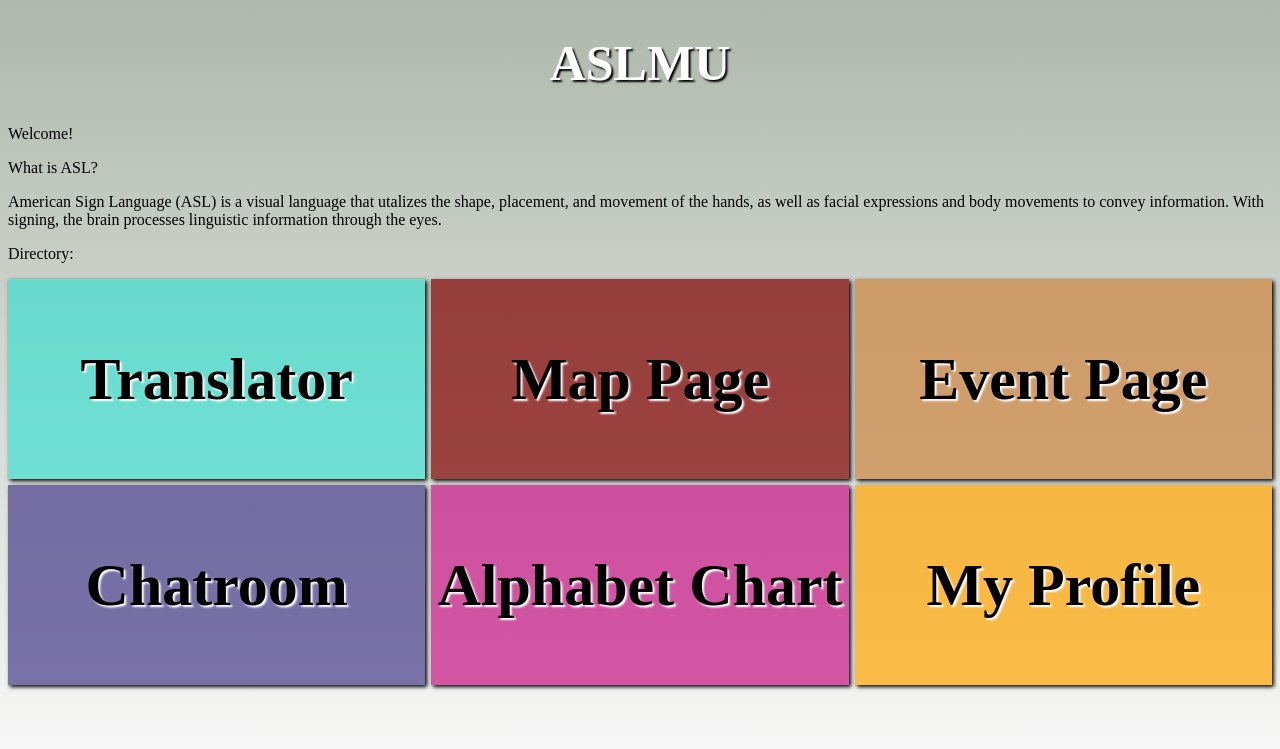
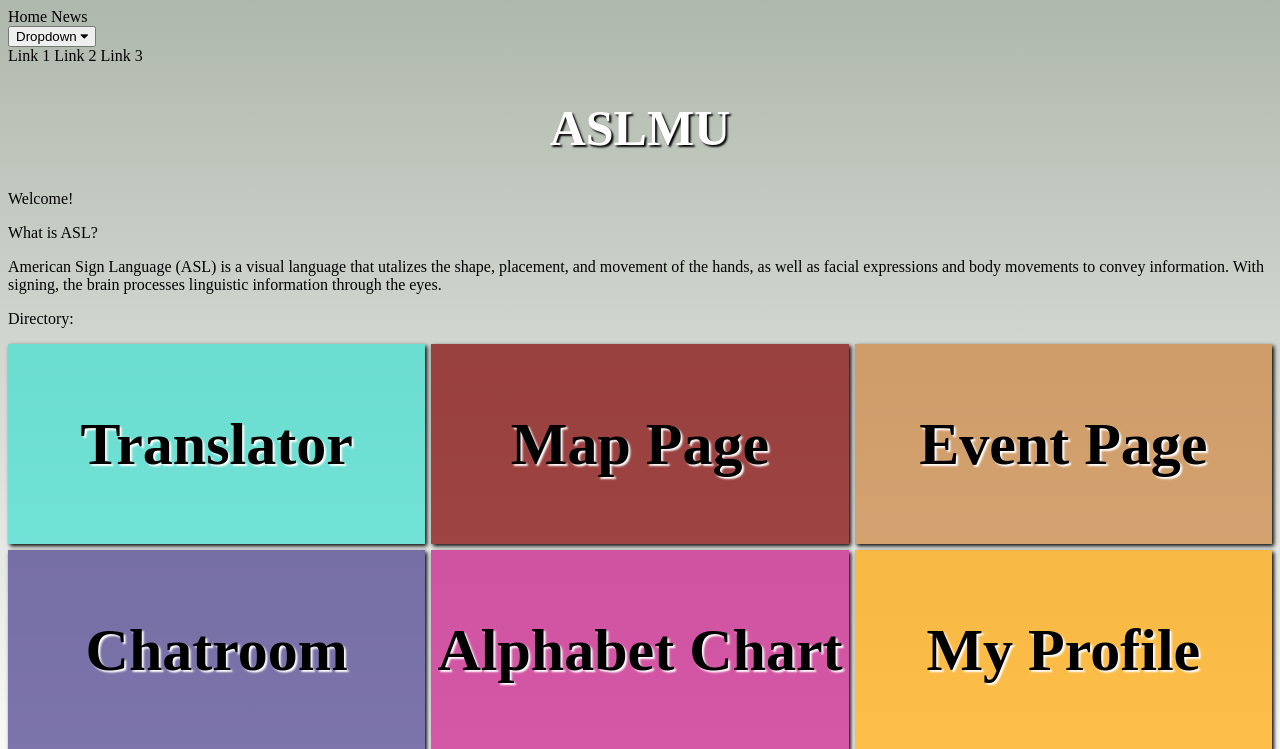
Before and after one commit to kgager/aslmu, a Python web app: template templates/mainpage.html in a window 1280 px wide. Shown: the top 749 px of the page. Run offline with Jinja, Linux system fonts and the light colour scheme; the template is opened without the code that fills it, so the values that code supplies are empty.

Commit message:
added useless navbar, might add functionality later

```diff
--- a/templates/mainpage.html
+++ b/templates/mainpage.html
@@ -6,7 +6,23 @@
   </head>
     <link rel="stylesheet" href="/styles/mainpage.css">
     <style>A {text-decoration: none;} </style>
+    <meta name="viewport" content="width=device-width, initial-scale=1">
+<link rel="stylesheet" href="https://cdnjs.cloudflare.com/ajax/libs/font-awesome/4.7.0/css/font-awesome.min.css">
   <body>
+    <div class="navbar">
+  <a href="#home">Home</a>
+  <a href="#news">News</a>
+  <div class="dropdown">
+  <button class="dropbtn">Dropdown
+  <i class="fa fa-caret-down"></i>
+  </button>
+  <div class="dropdown-content">
+  <a href="#">Link 1</a>
+  <a href="#">Link 2</a>
+  <a href="#">Link 3</a>
+  </div>
+  </div>
+  </div>
     <h1>ASLMU</h1>
       <p>Welcome!</p>
       <div>
@@ -22,6 +38,7 @@
         linguistic information through the eyes. </p>
 
       <div>
+
         Directory:
       </div>
       <menu>
```
